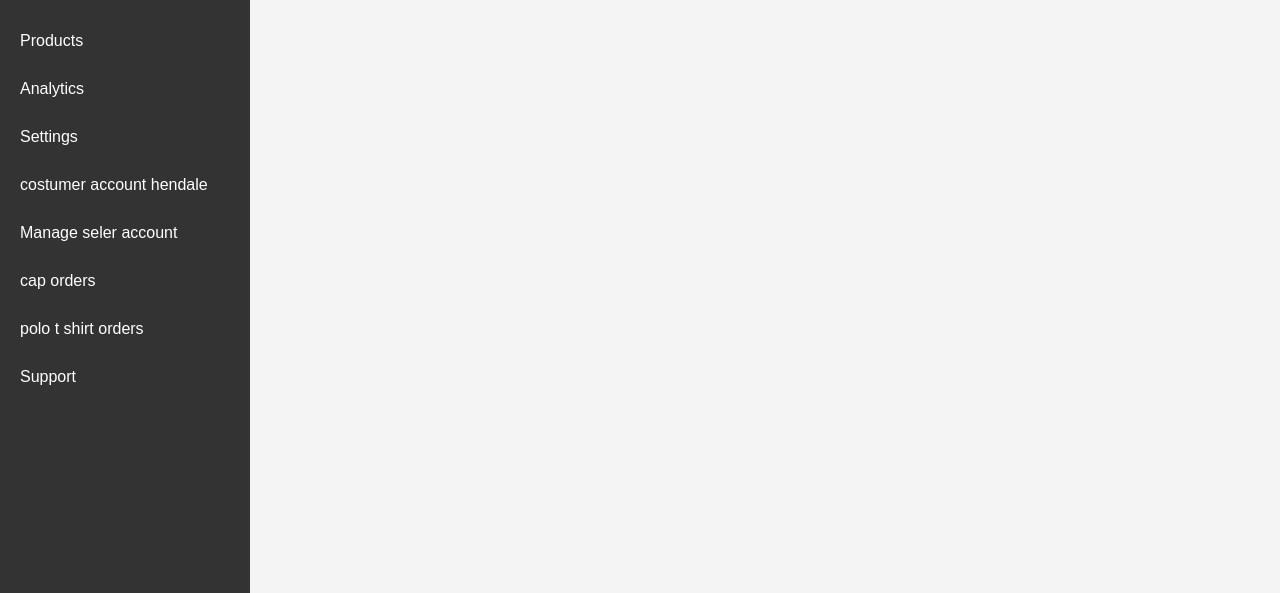
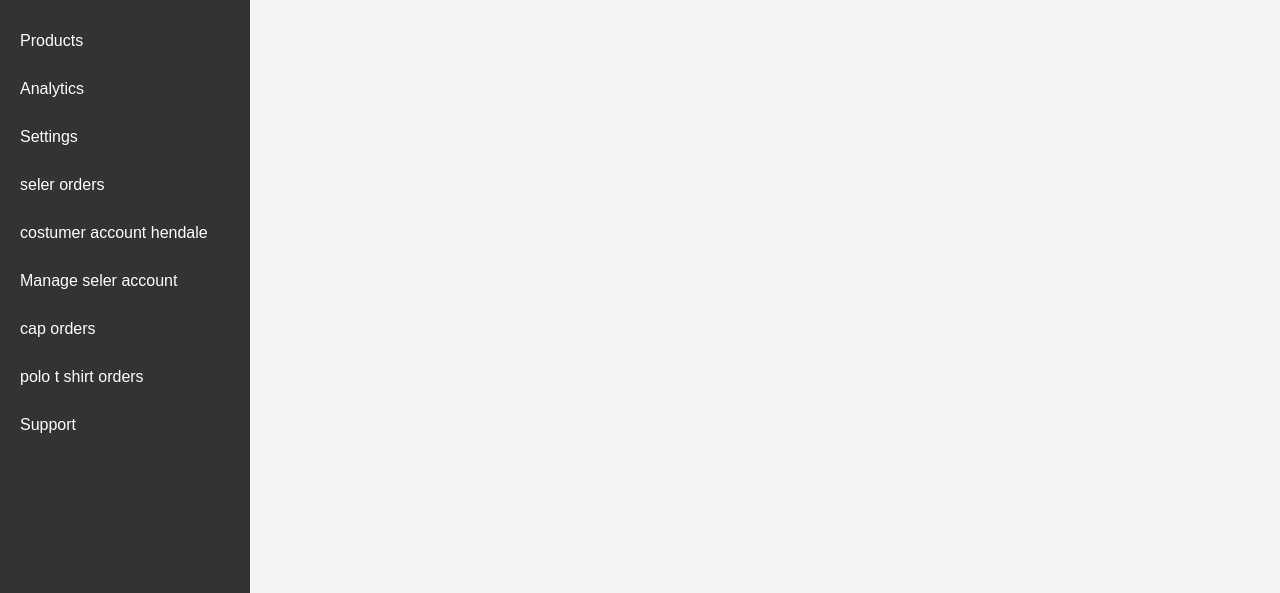
Before and after one commit to yasuprint/yasuprint.shoping, a plain HTML site: page indexpenal.html in a window 1280 px wide. Shown: the part 207-800 px from the top of the page. Drawn offline with Linux system fonts and the light colour scheme.

Commit message:
Update indexpenal.html

```diff
--- a/indexpenal.html
+++ b/indexpenal.html
@@ -85,6 +85,7 @@
   <a href="#">Products</a>
   <a href="#">Analytics</a>
   <a href="#">Settings</a>
+  <a href="costumerserprodctaddpenal.html">seler orders</a>
   <a href="accounthandell.html">costumer account hendale</a>
   <a href="costuemrrgsitersellpenal.html">Manage seler account</a>
   <a href="caporderpenal.html">cap orders</a>
```
